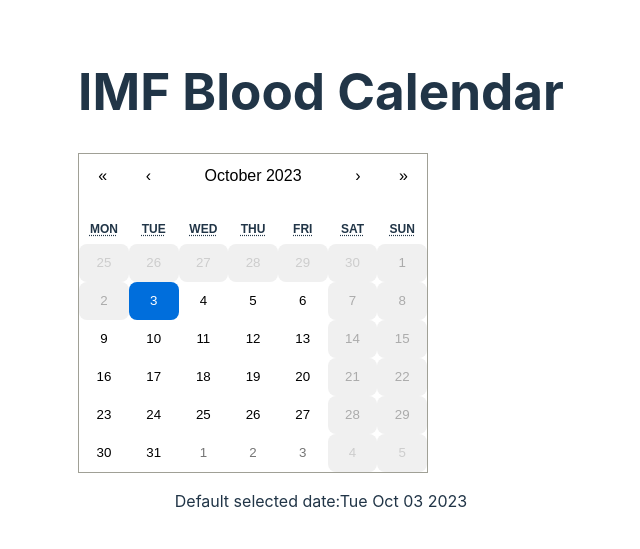
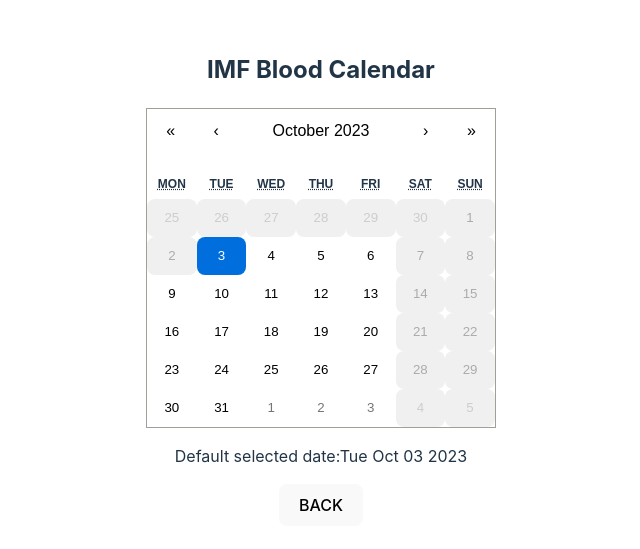
Before and after one commit to ImreFekete/blood-donation-page, a React (Vite) app in the folder frontend/my-app/: page /calendar in a window 1280 px wide. Shown: the part 121-670 px from the top of the page, without its empty margins (319-959 px from the left). Built offline with nearby package versions, Linux system fonts and the light colour scheme; no server answers.

Commit message:
Finish basic frontend routing, add back button and minimal css with flexbox

```diff
--- a/frontend/my-app/src/App.css
+++ b/frontend/my-app/src/App.css
@@ -7,5 +7,12 @@
 
 .card {
   padding: 2em;
+}
 
+.flexboxCalendar {
+  display: flex;
+  justify-content: center;
+  align-content: center;
+  align-items: center;
+  flex-direction: row;
 }
--- a/frontend/my-app/src/App.jsx
+++ b/frontend/my-app/src/App.jsx
@@ -1,40 +1,13 @@
 import './App.css'
-import {useEffect, useState} from "react";
-import CalendarComp from "./Components/CalendarComp.jsx";
-
-const fetchAppointmentsForDay = (id) => {
-    return fetch(`/api/appointments/allforday/${id}`).then((res) => {
-        return res.json()
-    });
-}
+import {Link} from "react-router-dom";
 
 function App() {
-    const [bookedAppointments, setBookedAppointments] = useState([]);
-    const [selectedDay, setSelectedDay] = useState(new Date());
-
-    useEffect(() => {
-        fetchAppointmentsForDay("fetch")
-            .then((bookedAppointments) => {
-                console.log(bookedAppointments);
-                setBookedAppointments(bookedAppointments);
-            })
-    }, []);
-
-    const handleSelectDay = (selectedDay) => {
-        setSelectedDay(selectedDay);
-    }
-
     return (
         <>
             <div>Main Page</div>
-            <button className='reservationButton'>Reserve an appointment
-            </button>
-            <div>
-                <CalendarComp
-                     handleSelectedDay={handleSelectDay}
-                     bookedAppointments = {bookedAppointments}
-                />
-            </div>
+            <Link to="/calendar">
+                <button className='reservationButton' type="button">Reserve an appointment</button>
+            </Link>
         </>
     )
 }
--- a/frontend/my-app/src/Components/CalendarComp.jsx
+++ b/frontend/my-app/src/Components/CalendarComp.jsx
@@ -1,33 +1,62 @@
-import {useState} from "react";
+import {useEffect, useState} from "react";
 import Calendar from 'react-calendar';
 import 'react-calendar/dist/Calendar.css';
 import Time from "./Time.jsx";
+import {Link} from "react-router-dom";
 
 function filterWeekends(date) {
     return date.getDay() === 0 || date.getDay() === 6;
 }
 
-const CalendarComp = ({handleSelectedDay, bookedAppointments}) => {
-
+const fetchAppointmentsForDay = (id) => {
+    return fetch(`/api/appointments/allforday/${id}`).then((res) => {
+        return res.json()
+    });
+}
+const CalendarComp = () => {
     const [date, setDate] = useState(new Date());
     const [showTime, setShowTime] = useState(false);
+    const [bookedAppointments, setBookedAppointments] = useState([]);
+    const [selectedDay, setSelectedDay] = useState(new Date());
+
+    useEffect(() => {
+        fetchAppointmentsForDay("fetch") // HARD CODED VALUE ONLY FOR TESTING PURPOSE
+            .then((bookedAppointments) => {
+                console.log(bookedAppointments);
+                setBookedAppointments(bookedAppointments);
+            })
+    }, []);
+
+    const handleSelectedDay = (selectedDay) => {
+        setSelectedDay(selectedDay);
+    }
 
     return (
         <div className="calendar">
-            <h1 className="header">IMF Blood Calendar</h1>
-            <div>
+            <h2 className="header">IMF Blood Calendar</h2>
+            <div className="flexboxCalendar">
+                <div> {/*NAPTÁR*/}
                     <Calendar
                         onChange={setDate}
                         value={date}
                         onClickDay={() => {
                             handleSelectedDay(date);
-                        setShowTime(true)}}
-                    tileDisabled={({ date}) => {
+                            setShowTime(true)
+                        }}
+                        tileDisabled={({date}) => {
                             const currentDate = new Date();
                             currentDate.setHours(0, 0, 0, 0);
                             return currentDate > date || filterWeekends(date);
                         }}
                     />
+                </div>
+                <div>
+                    <Time
+                        showTime={showTime}
+                        date={date}
+                        bookedAppointments={bookedAppointments}
+                    />
+                </div>
             </div>
             {date.length > 0 ? (
                 <p>
@@ -41,13 +70,10 @@
                 <p>
                     <span>Default selected date:</span>{date.toDateString()}
                 </p>
-            )
-            }
-            <Time
-                showTime={showTime}
-                date={date}
-                bookedAppointments = {bookedAppointments}
-            />
+            )}
+            <Link to="/">
+                <button className='backButton' type="button">BACK</button>
+            </Link>
         </div>
     );
 };
--- a/frontend/my-app/src/Components/Time.jsx
+++ b/frontend/my-app/src/Components/Time.jsx
@@ -1,7 +1,6 @@
 import Times from "./Times.jsx";
 
 function Time({showTime, date, bookedAppointments}) {
-
     return (
         <div>
             {showTime ? <Times
--- a/frontend/my-app/src/main.jsx
+++ b/frontend/my-app/src/main.jsx
@@ -4,7 +4,6 @@
 import {createBrowserRouter, RouterProvider} from "react-router-dom";
 import App from './App.jsx'
 import CalendarComp from "./Components/CalendarComp.jsx";
-
 
 const router = createBrowserRouter([
     {
```
Also changed, not shown: frontend/my-app/src/Components/Times.jsx (+5 -3 lines). Lines whose indentation alone changed are shown as unchanged.
